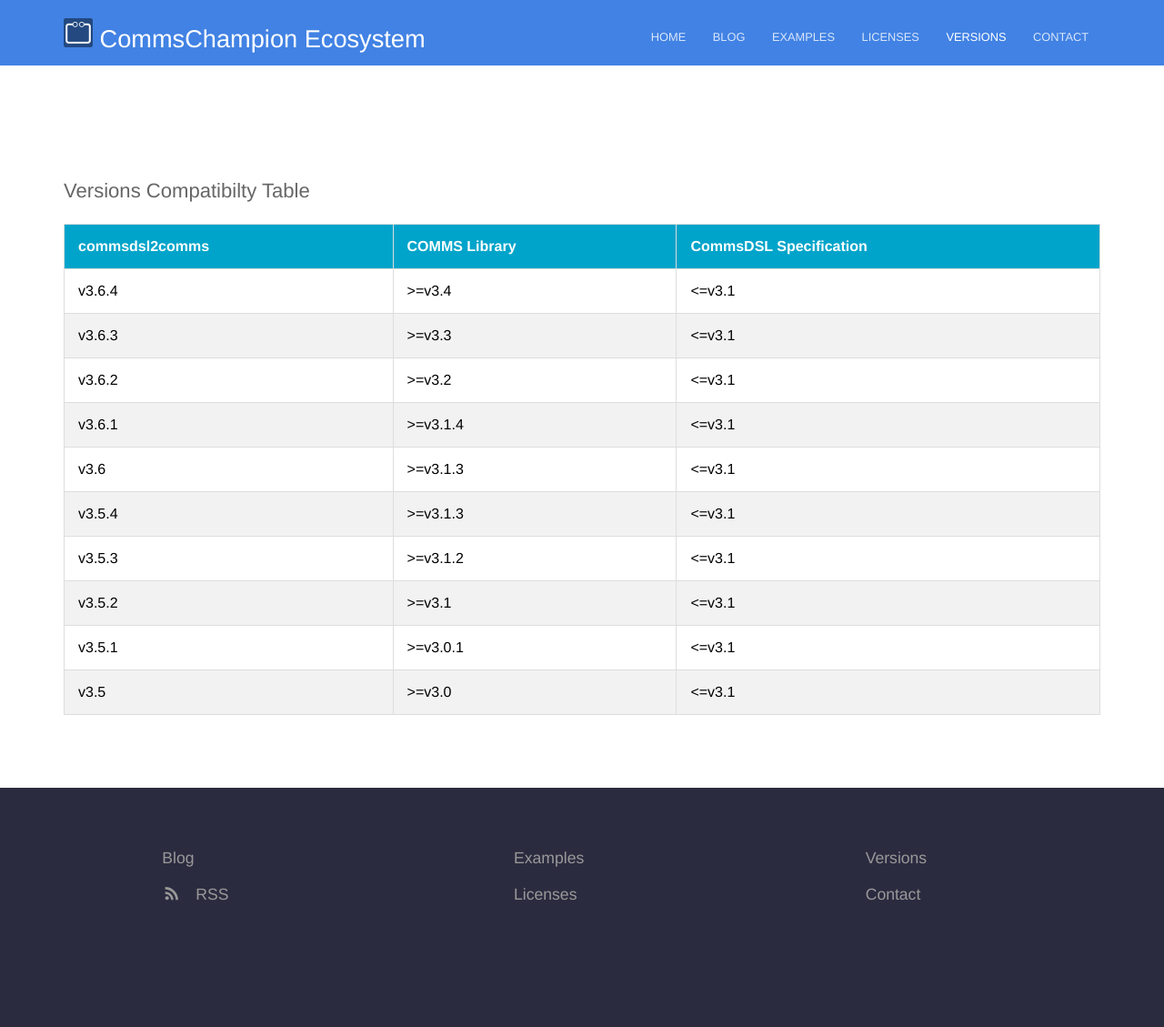
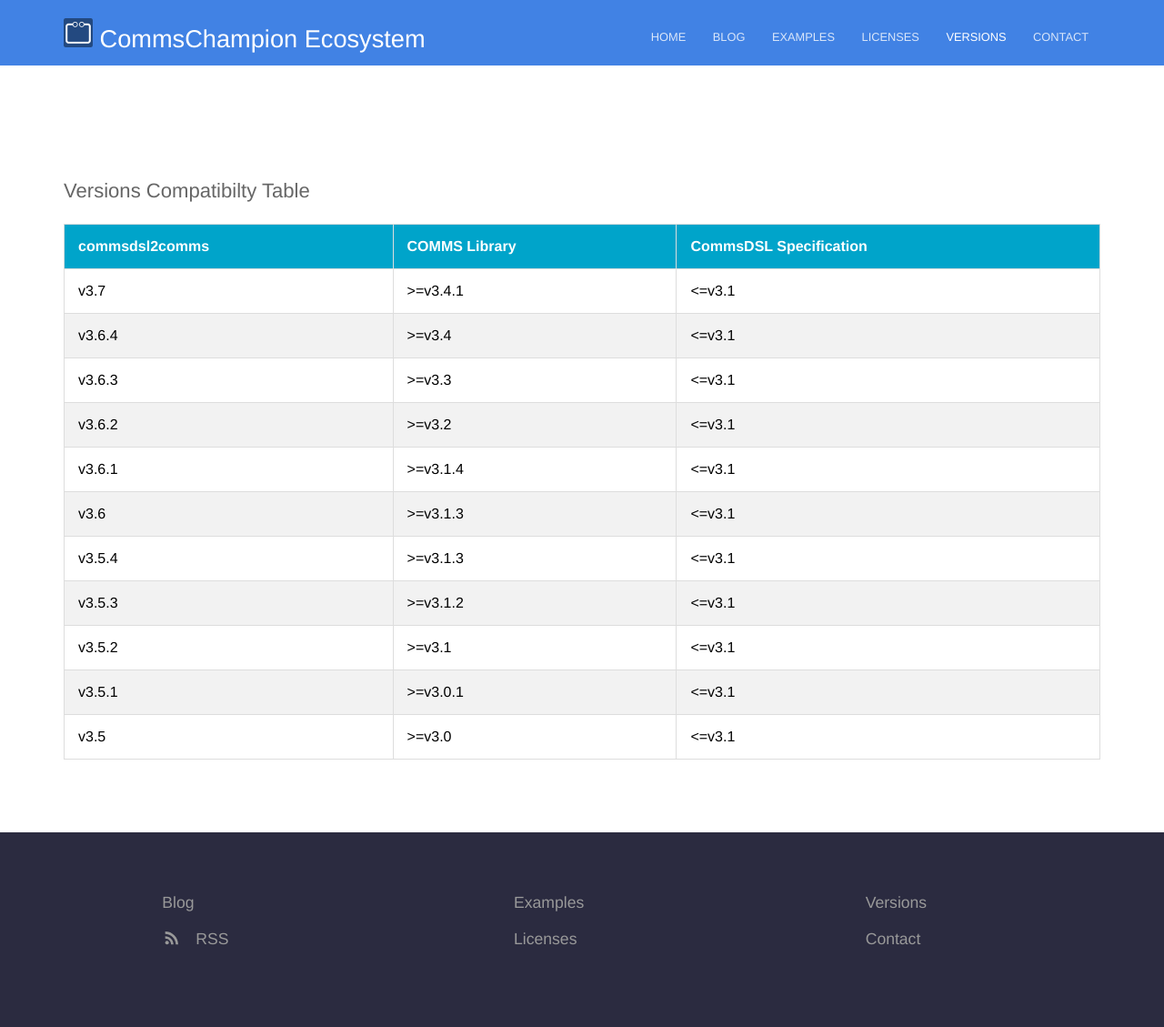
Before and after one commit to commschamp/commschamp.github.io, a Jekyll site: the page built from versions.html, in a window 1280 px wide. Shown: the whole page at 91% size. Built offline with Jekyll 4.4.1, drawn with Linux system fonts in a browser that asks for light colours; before the commit the page ends 1080 px from its top, so only the background shows below that.

Commit message:
Added info about commsdsl v3.7 and comms library v3.4.1 to the versions compatibility table.

```diff
--- a/_includes/versions.md
+++ b/_includes/versions.md
@@ -2,6 +2,7 @@ Versions Compatibilty Table
 
 | commsdsl2comms | COMMS Library | CommsDSL Specification |
 |---------------------------------------------------------|
+| v3.7| >=v3.4.1 | <=v3.1|
 | v3.6.4| >=v3.4 | <=v3.1|
 | v3.6.3| >=v3.3 | <=v3.1|
 | v3.6.2| >=v3.2 | <=v3.1|
```
